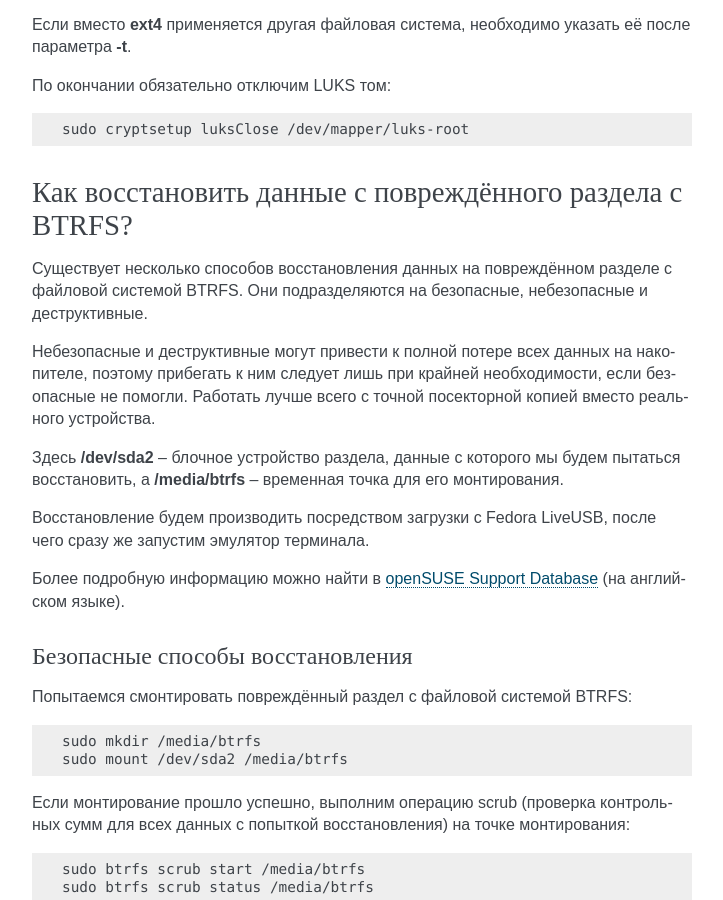
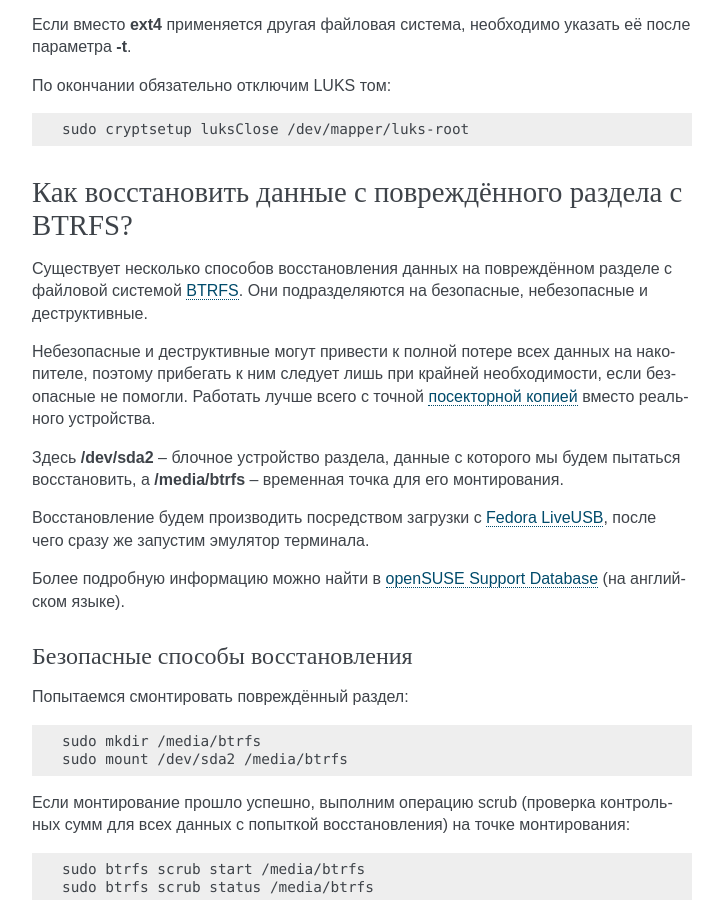
Before and after one commit to RussianFedora/FAQ, a Sphinx documentation site: the page built from source/administration.rst, in a window 1280 px wide and 900 px high, scrolled down 7865 px. Shown: the whole window, without its empty margins (388-1111 px from the left). Built offline with Sphinx 7.4.7, drawn with Linux system fonts in a browser that asks for light colours; comment, search, counter and statistics services are not loaded.

Commit message:
Added more internal hyperlinks to btrfs-repair.

```diff
--- a/source/administration.rst
+++ b/source/administration.rst
@@ -500,20 +500,20 @@ UTC -- это хранение в UEFI BIOS компьютера всемирн
 Как восстановить данные с повреждённого раздела с BTRFS?
 ===========================================================
 
-Существует несколько способов восстановления данных на повреждённом разделе с файловой системой BTRFS. Они подразделяются на безопасные, небезопасные и деструктивные.
-
-Небезопасные и деструктивные могут привести к полной потере всех данных на накопителе, поэтому прибегать к ним следует лишь при крайней необходимости, если безопасные не помогли. Работать лучше всего с точной посекторной копией вместо реального устройства.
+Существует несколько способов восстановления данных на повреждённом разделе с файловой системой :ref:`BTRFS <fs-btrfs>`. Они подразделяются на безопасные, небезопасные и деструктивные.
+
+Небезопасные и деструктивные могут привести к полной потере всех данных на накопителе, поэтому прибегать к ним следует лишь при крайней необходимости, если безопасные не помогли. Работать лучше всего с точной :ref:`посекторной копией <dd-mount>` вместо реального устройства.
 
 Здесь **/dev/sda2** -- блочное устройство раздела, данные с которого мы будем пытаться восстановить, а **/media/btrfs** -- временная точка для его монтирования.
 
-Восстановление будем производить посредством загрузки с Fedora LiveUSB, после чего сразу же запустим эмулятор терминала.
+Восстановление будем производить посредством загрузки с :ref:`Fedora LiveUSB <usb-flash>`, после чего сразу же запустим эмулятор терминала.
 
 Более подробную информацию можно найти в `openSUSE Support Database <https://en.opensuse.org/SDB:BTRFS#How_to_repair_a_broken.2Funmountable_btrfs_filesystem>`__ (на английском языке).
 
 Безопасные способы восстановления
 ^^^^^^^^^^^^^^^^^^^^^^^^^^^^^^^^^^^^^
 
-Попытаемся смонтировать повреждённый раздел с файловой системой BTRFS:
+Попытаемся смонтировать повреждённый раздел:
 
 .. code-block:: text
 
```
